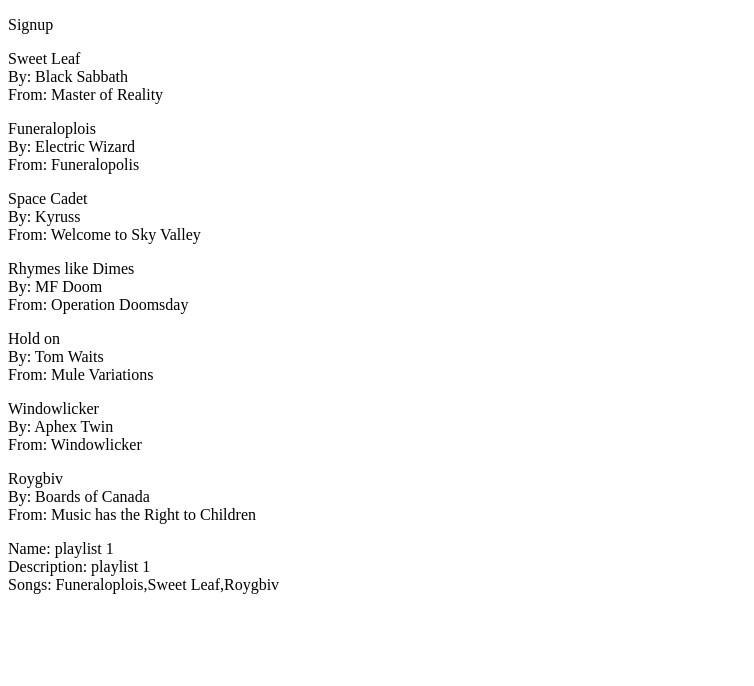
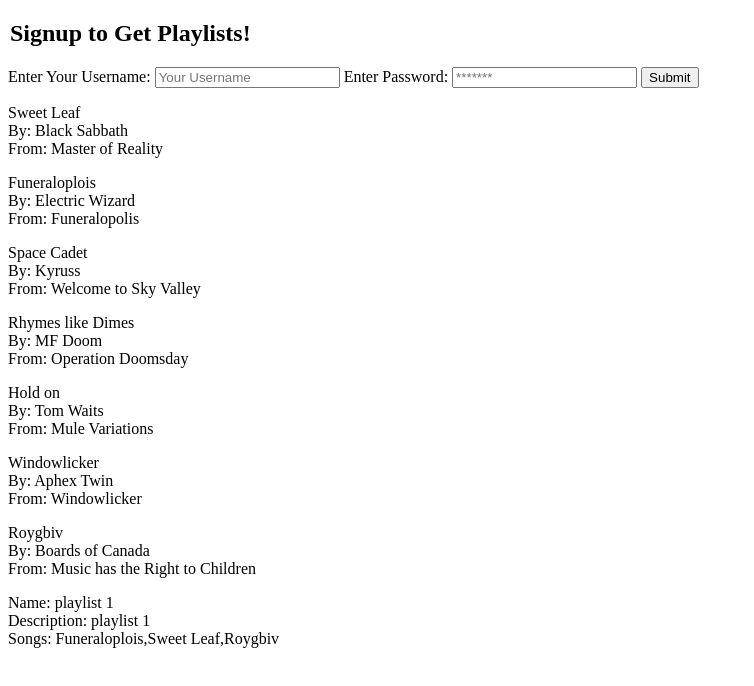
Before and after one commit to joshhrycek/NodeCapstone, a website: page public/signup.html in a window 1280 px wide. Shown: the whole page, without its empty margins (0-754 px from the left). Drawn offline with nearby package versions, Linux system fonts and the light colour scheme.

Commit message:
added basic html layout

```diff
--- a/public/signup.html
+++ b/public/signup.html
@@ -10,6 +10,15 @@
     <script src="main.js"></script>
 </head>
 <body>
-    <p>Signup </p>
+    <main>
+        <form class="col-12 login">
+            <legend class="form-legend"><h2>Signup to Get Playlists!</h2></legend>
+            <label>Enter Your Username:</label>
+            <input type="text" class="username-box-signup" placeholder="Your Username" required>
+            <label>Enter Password:</label>
+            <input type="text" class="password-box-signup" placeholder="*******" required>
+            <input type="submit" class="submit-button">
+        </form>
+    </main>
 </body>
 </html>
```
Also changed, not shown: public/dashboard.html (+7 -1 lines), public/login.html (+12 -1 lines), public/main.js (+1 -16 lines), public/playlist.html (+13 -1 lines).
